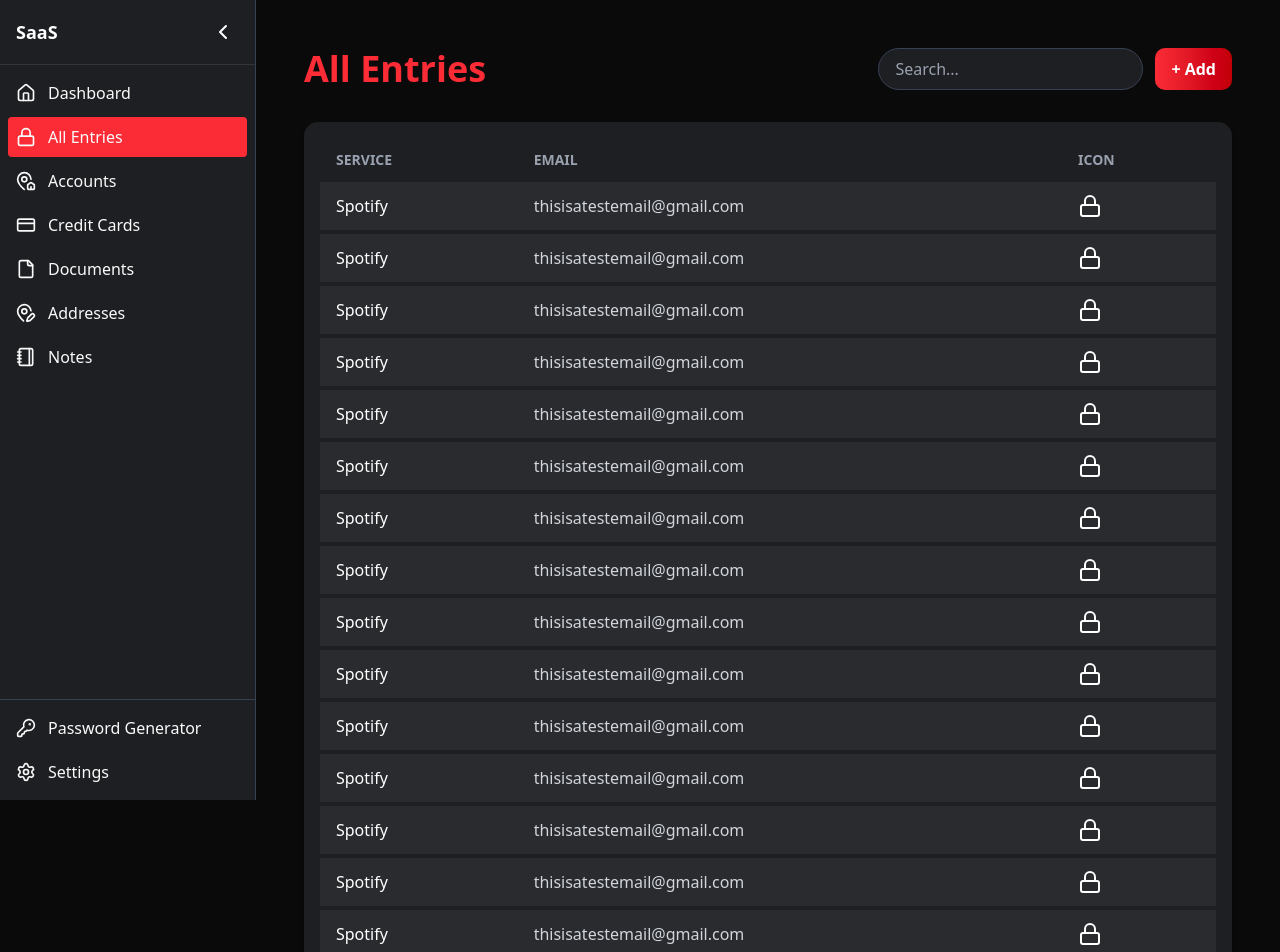
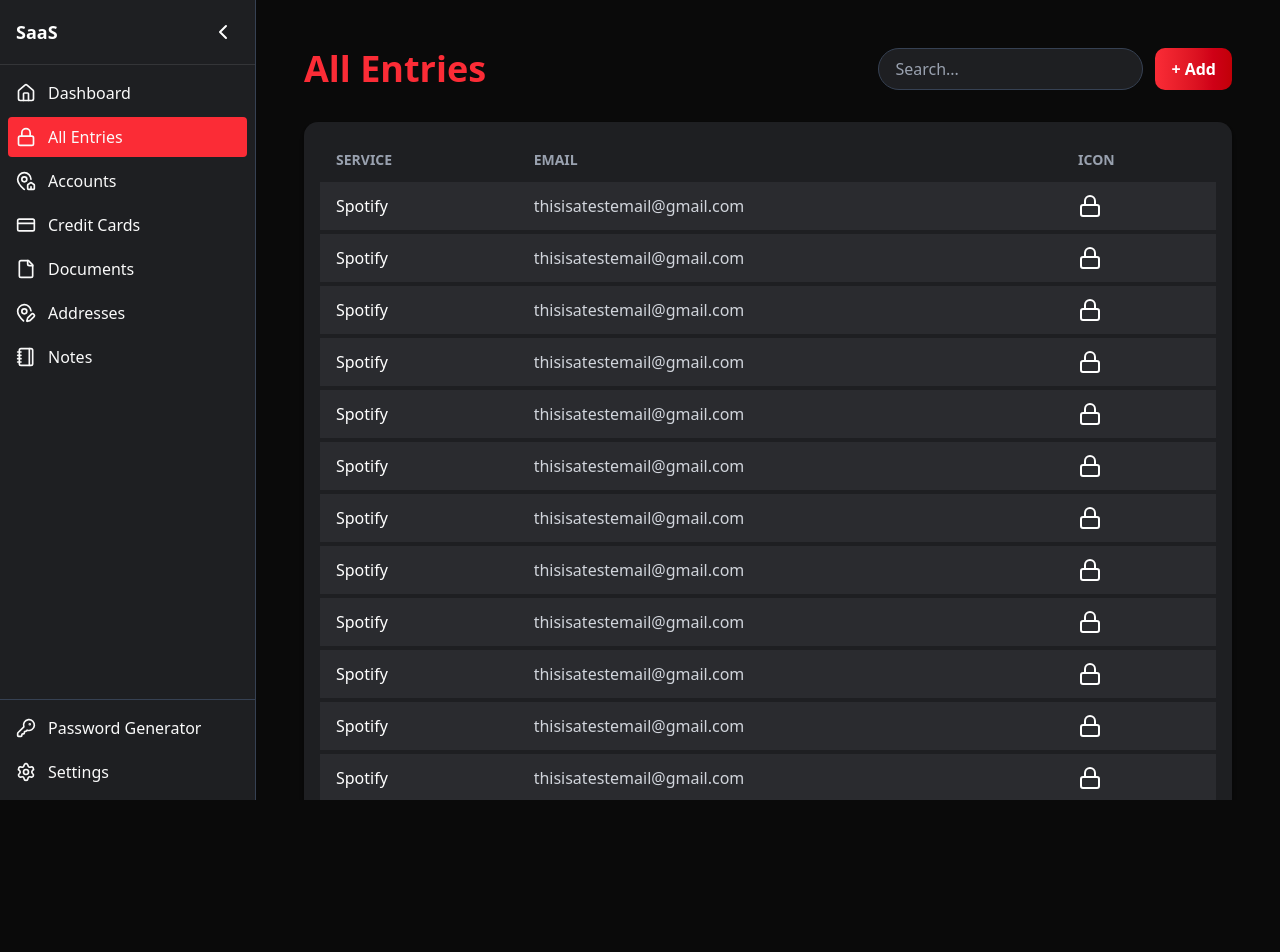
Before and after one commit to untitledsolomon/passwordmanager, a React (Vite) app: page /allentries in a window 1280 px wide. Shown: the top 952 px of the page. After the commit the page ends 800 px from the top, so only its background shows below. Built offline with nearby package versions, Linux system fonts and the light colour scheme.

Commit message:
Implement pagination

```diff
--- a/src/components/Layout.tsx
+++ b/src/components/Layout.tsx
@@ -8,7 +8,7 @@
 
 export default function Layout({ children }: LayoutProps) {
   return (
-    <div className="flex min-h-screen bg-[var(--background)]">
+    <div className="flex h-screen bg-[var(--background)] overflow-hidden">
       <Sidebar />
       <main className="flex-1 p-6">{children}</main>
     </div>
--- /dev/null
+++ b/src/components/Pagination.tsx
@@ -0,0 +1,43 @@
+import React from "react";
+
+interface PaginationProps {
+    currentPage: number;
+    totalPages: number;
+    goToPage: (page: number) => void;
+}
+
+export default function Pagination({
+    currentPage,
+    totalPages,
+    goToPage,
+}: PaginationProps) {
+    return (
+        <div className="flex items-center gap-2 mt-4 justify-center">
+            <button
+                onClick={() => goToPage(currentPage - 1)}
+                disabled={currentPage === 1}
+                className="px-3 py-1 border rounded disabled:opacity-50 disabled:cursor-default cursor-pointer hover:bg-red-500 disabled:bg-background"
+            >
+                Prev
+            </button>
+
+            {[...Array(totalPages)].map((_, i) => (
+                <button
+                    key={i}
+                    onClick={() => goToPage(i + 1)}
+                    className={"px-3 py-1 border rounded cursor-pointer hover:bg-red-500 ${ currentPage === i + 1 ? 'bg-red-500 text-white' : '' }"}
+                >
+                    {i + 1}
+                </button>
+            ))}
+
+            <button
+                onClick={() => goToPage(currentPage + 1)}
+                disabled={currentPage === totalPages}
+                className="px-3 py-1 border rounded disabled:opacity-50 disabled:cursor-default cursor-pointer hover:bg-red-500 disabled:bg-background"
+            >
+                Next
+            </button>
+        </div>
+    );
+}
--- a/src/pages/AllEntries.tsx
+++ b/src/pages/AllEntries.tsx
@@ -1,5 +1,7 @@
 import { PageLayout } from "../components/PageLayout";
 import { Lock } from "lucide-react";
+import Pagination  from "../components/Pagination";
+import { usePagination } from "../ts/usePagination"
 
 const allEntries = Array(20).fill({
   name: "Spotify",
@@ -8,6 +10,9 @@
 });
 
 export default function AllEntries() {
+  const { currentItems, currentPage, totalPages, goToPage } = usePagination(allEntries, 12)
+
+
   return (
     <PageLayout title="All Entries">
       <div className="bg-[#1E1F22] rounded-xl shadow-md p-4 overflow-x-auto">
@@ -20,7 +25,7 @@
             </tr>
           </thead>
           <tbody>
-            {allEntries.map((entry, idx) => (
+            {currentItems.map((entry, idx) => (
               <tr
                 key={idx}
                 className="bg-[#2A2B2F] rounded-xl hover:bg-[#3A3B3F] transition-colors cursor-pointer"
@@ -33,6 +38,11 @@
           </tbody>
         </table>
       </div>
+      <Pagination
+        currentPage={currentPage}
+        totalPages={totalPages}
+        goToPage={goToPage}
+      />
     </PageLayout>
   );
 }
--- a/src/pages/Dashboard.tsx
+++ b/src/pages/Dashboard.tsx
@@ -4,7 +4,7 @@
   const metrics = [
     { label: "Saved Passwords", value: 28, icon: <Lock />, gradient: "from-red-600 to-red-500" },
     { label: "Strong", value: 18, icon: <Key />, gradient: "from-green-500 to-green-400" },
-    { label: "Weak", value: 7, icon: <Lock />, gradient: "from-yellow-400 to-yellow-300" },
+    { label: "Weak", value: 7, icon: <Lock />, gradient: "from-orange-400 to-orange-300" },
     { label: "Duplicate", value: 3, icon: <File />, gradient: "from-gray-500 to-gray-400" },
   ];
 
@@ -87,7 +87,7 @@
           {quickActions.map((action, idx) => (
             <button
               key={idx}
-              className="p-5 bg-[#1A1B1E] rounded-2xl shadow-md hover:shadow-lg hover:bg-[#2E2F33] transition flex flex-col items-center justify-center gap-2 text-sm transform hover:scale-105"
+              className="p-5 bg-[#1A1B1E] rounded-2xl shadow-md hover:shadow-lg hover:bg-[#2E2F33] transition flex flex-col items-center justify-center gap-2 text-sm transform hover:scale-105 cursor-pointer"
             >
               <div className="text-red-500 text-3xl">{action.icon}</div>
               <div className="text-white font-medium">{action.name}</div>
--- /dev/null
+++ b/src/ts/usePagination.ts
@@ -0,0 +1,26 @@
+import { useState } from "react";
+
+export function usePagination<T>(items: T[], itemsPerPage: number = 12) {
+    const [currentPage, setCurrentPage] = useState(1);
+
+    const totalPages = Math.ceil(items.length / itemsPerPage);
+
+    const currentItems = items.slice(
+        (currentPage - 1) * itemsPerPage,
+        currentPage * itemsPerPage
+    );
+
+    const goToPage = (page: number) => {
+        if (page < 1 || page > totalPages) return;
+        setCurrentPage(page);
+    };
+
+    return {
+        currentItems,
+        currentPage,
+        totalPages,
+        goToPage,
+        nextPage: () => goToPage(currentPage + 1),
+        prevPage: () => goToPage(currentPage - 1),
+    };
+}
```
